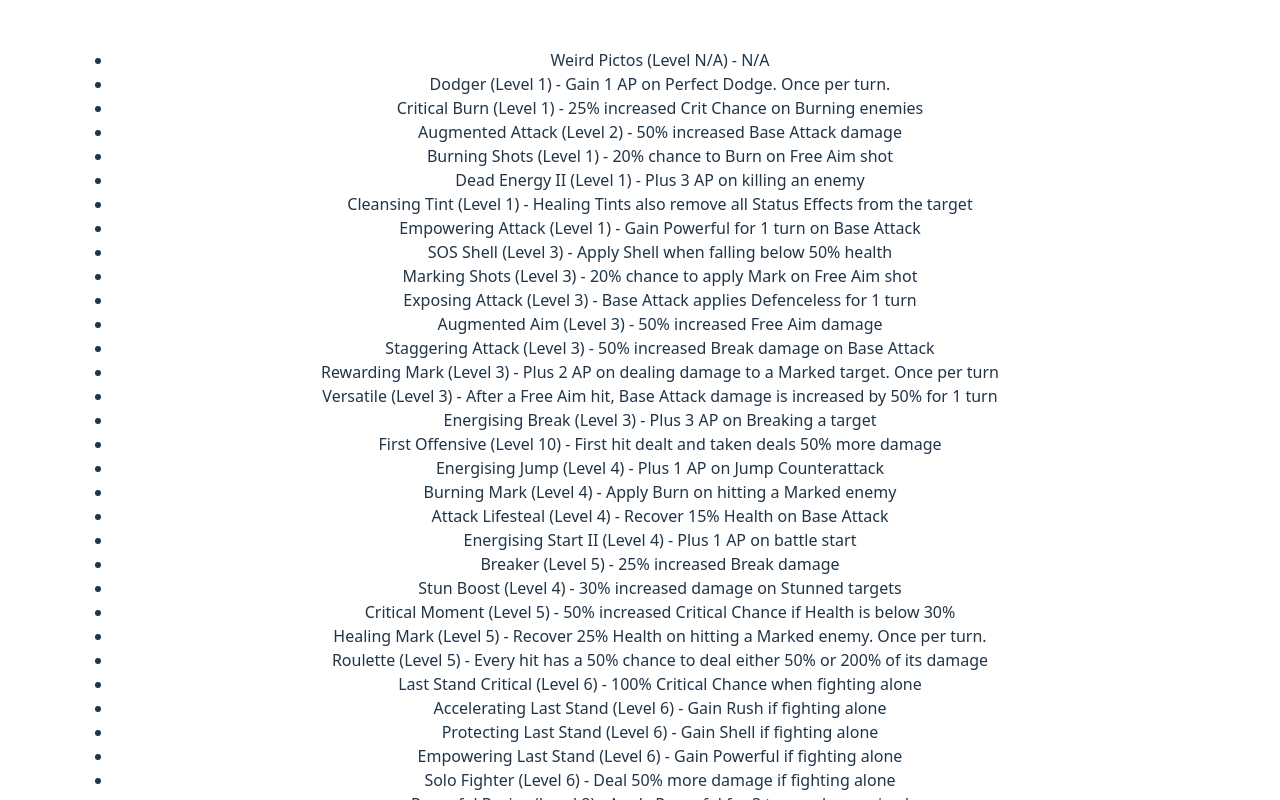
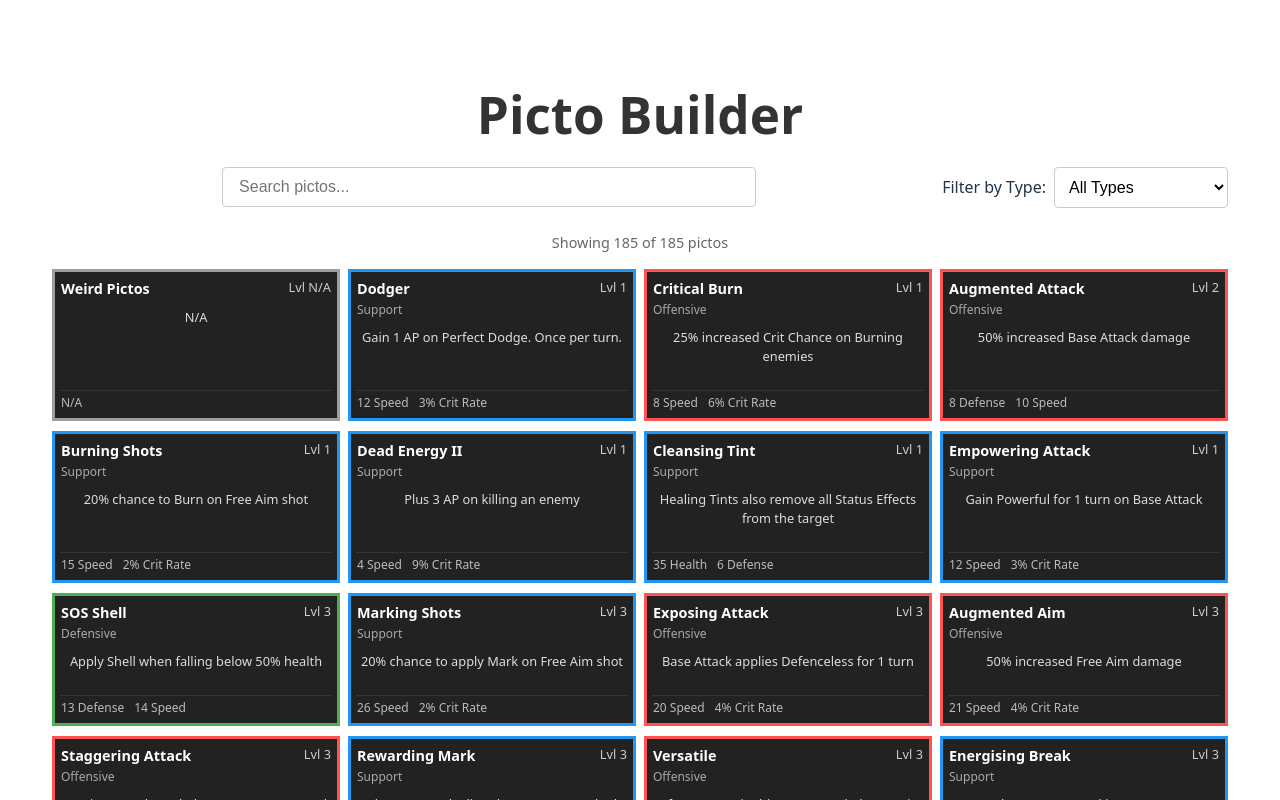
Before and after one commit to fmarlats/picto-builder, a Vue app: page / in a window 1280 px wide. Shown: the top 800 px of the page. Built offline with nearby package versions, Linux system fonts and the light colour scheme.

Commit message:
Implement picto filtering and display functionality with search and type selection

```diff
--- a/src/App.vue
+++ b/src/App.vue
@@ -1,31 +1,192 @@
 <script setup lang="ts">
-import { ref, onMounted } from 'vue'
+import { ref, computed } from 'vue'
 import pictosList from './assets/pictos_list.json'
+import Picto from './components/Picto.vue'
+
 const pictos = ref(pictosList)
+const searchQuery = ref('')
+const selectedType = ref('all')
 
+// Extract unique types from pictos list
+const pictoTypes = computed(() => {
+  const types = new Set<string>()
+  types.add('all')
+
+  pictos.value.forEach(picto => {
+    if (picto.Type) {
+      types.add(picto.Type)
+    }
+  })
+
+  return Array.from(types)
+})
+
+const filteredPictos = computed(() => {
+  let filtered = pictos.value
+
+  // Filter by type if not 'all'
+  if (selectedType.value !== 'all') {
+    filtered = filtered.filter(picto =>
+      picto.Type === selectedType.value
+    )
+  }
+
+  // Filter by search query if present
+  if (searchQuery.value) {
+    const query = searchQuery.value.toLowerCase()
+    filtered = filtered.filter(picto =>
+      picto.Pictos.toLowerCase().includes(query) ||
+      (typeof picto.Level === 'string' ? picto.Level.toLowerCase().includes(query) : String(picto.Level).includes(query)) ||
+      picto.Type.toLowerCase().includes(query) ||
+      picto.Lumina.toLowerCase().includes(query)
+    )
+  }
+
+  return filtered
+})
 </script>
 
 <template>
-  <div>
-    <ul>
-      <li v-for="picto in pictos" :key="picto.Pictos">
-        {{ picto.Pictos }} (Level {{ picto.Level }}) - {{ picto.Lumina }}
-      </li>
-    </ul>
+  <div class="container">
+    <h1>Picto Builder</h1>
+
+    <div class="filters-container">
+      <div class="search-container">
+        <input
+          type="text"
+          v-model="searchQuery"
+          placeholder="Search pictos..."
+          class="search-input"
+        />
+      </div>
+
+      <div class="type-filter">
+        <label for="type-select">Filter by Type:</label>
+        <select id="type-select" v-model="selectedType" class="type-select">
+          <option value="all">All Types</option>
+          <option v-for="type in pictoTypes.filter(t => t !== 'all')" :key="type" :value="type">
+            {{ type }}
+          </option>
+        </select>
+      </div>
+    </div>
+
+    <div class="results-info">
+      Showing {{ filteredPictos.length }} of {{ pictos.length }} pictos
+    </div>
+
+    <div class="pictos-grid">
+      <Picto
+        v-for="picto in filteredPictos"
+        :key="picto.Pictos"
+        :picto="picto"
+      />
+    </div>
   </div>
 </template>
 
 <style scoped>
-.logo {
-  height: 6em;
-  padding: 1.5em;
-  will-change: filter;
-  transition: filter 300ms;
+.container {
+  max-width: 1200px;
+  margin: 0 auto;
+  padding: 20px;
 }
-.logo:hover {
-  filter: drop-shadow(0 0 2em #646cffaa);
+
+h1 {
+  text-align: center;
+  margin-bottom: 24px;
+  color: #333;
 }
-.logo.vue:hover {
-  filter: drop-shadow(0 0 2em #42b883aa);
+
+.filters-container {
+  display: flex;
+  flex-wrap: wrap;
+  gap: 16px;
+  margin-bottom: 24px;
+  justify-content: center;
+  align-items: center;
+}
+
+.search-container {
+  flex: 1;
+  min-width: 300px;
+  display: flex;
+  justify-content: center;
+}
+
+.search-input {
+  width: 100%;
+  max-width: 500px;
+  padding: 10px 16px;
+  border: 1px solid #ccc;
+  border-radius: 4px;
+  font-size: 16px;
+}
+
+.type-filter {
+  display: flex;
+  align-items: center;
+  gap: 8px;
+}
+
+.type-select {
+  padding: 10px;
+  border: 1px solid #ccc;
+  border-radius: 4px;
+  font-size: 16px;
+  background-color: white;
+}
+
+.results-info {
+  text-align: center;
+  margin-bottom: 16px;
+  color: #666;
+  font-size: 0.9rem;
+}
+
+.pictos-grid {
+  display: grid;
+  grid-template-columns: repeat(4, 1fr);
+  column-gap: 8px;
+  row-gap: 28px;
+}
+
+@media (max-width: 1024px) {
+  .pictos-grid {
+    grid-template-columns: repeat(3, 1fr);
+    row-gap: 28px;
+  }
+}
+
+@media (max-width: 768px) {
+  .filters-container {
+    flex-direction: column;
+    align-items: stretch;
+  }
+
+  .search-container {
+    min-width: auto;
+  }
+
+  .type-filter {
+    flex-direction: column;
+    align-items: flex-start;
+  }
+
+  .type-select {
+    width: 100%;
+  }
+
+  .pictos-grid {
+    grid-template-columns: repeat(2, 1fr);
+    row-gap: 28px;
+  }
+}
+
+@media (max-width: 480px) {
+  .pictos-grid {
+    grid-template-columns: 1fr;
+    row-gap: 28px;
+  }
 }
 </style>
--- /dev/null
+++ b/src/components/Picto.vue
@@ -0,0 +1,111 @@
+<script setup lang="ts">
+// Define the props for the component
+interface PictoItem {
+  Pictos: string;
+  Level: number | string;
+  Type: string;
+  Lumina: string;
+  "Stat Bonus": string[];
+}
+
+// Define the props with validation
+const props = defineProps<{
+  picto: PictoItem;
+}>();
+
+// Compute the border color based on the picto type
+const typeColor = computed(() => {
+  const type = props.picto.Type.toLowerCase();
+
+  if (type.includes('offensive')) return '#ff5252'; // Vibrant red
+  if (type.includes('defensive')) return '#4caf50'; // Vibrant green
+  if (type.includes('support')) return '#2196f3'; // Vibrant blue
+
+  return '#9e9e9e'; // Default gray
+});
+
+// Import necessary Vue functions
+import { computed } from 'vue';
+</script>
+
+<template>
+  <div class="picto-card" :style="{ borderColor: typeColor }">
+    <div class="picto-header">
+      <div class="picto-name-container">
+        <div class="picto-name">{{ picto.Pictos }}</div>
+        <div class="picto-type" v-if="picto.Type">{{ picto.Type }}</div>
+      </div>
+      <div class="picto-level">Lvl {{ picto.Level }}</div>
+    </div>
+    <div class="picto-lumina">{{ picto.Lumina }}</div>
+    <div class="picto-stats">
+      <div v-for="(stat, index) in picto['Stat Bonus']" :key="index" class="stat-item">{{ stat }}</div>
+    </div>
+  </div>
+</template>
+
+<style scoped>
+.picto-card {
+  border: 3px solid #ddd;
+  padding: 6px;
+  height: 100%;
+  font-size: 0.85rem;
+  display: flex;
+  flex-direction: column;
+  background-color: #222;
+  color: #fff;
+}
+
+.picto-header {
+  display: flex;
+  justify-content: space-between;
+  align-items: flex-start;
+  margin-bottom: 4px;
+}
+
+.picto-name-container {
+  display: flex;
+  flex-direction: column;
+}
+
+.picto-name {
+  font-weight: bold;
+  color: #fff;
+  font-size: 0.9rem;
+  margin-bottom: 1px;
+}
+
+.picto-level {
+  color: #ccc;
+  font-size: 0.8rem;
+}
+
+.picto-type {
+  font-size: 0.75rem;
+  color: #aaa;
+  margin-bottom: 2px;
+  text-align: left;
+}
+
+.picto-lumina {
+  margin: 3px 0;
+  font-size: 0.8rem;
+  flex-grow: 1;
+  color: #ddd;
+}
+
+.picto-stats {
+  margin-top: 3px;
+  display: flex;
+  flex-wrap: wrap;
+  gap: 4px;
+  border-top: 1px dotted #444;
+  padding-top: 3px;
+}
+
+.stat-item {
+  font-size: 0.75rem;
+  color: #bbb;
+  margin-right: 6px;
+}
+</style>
```
